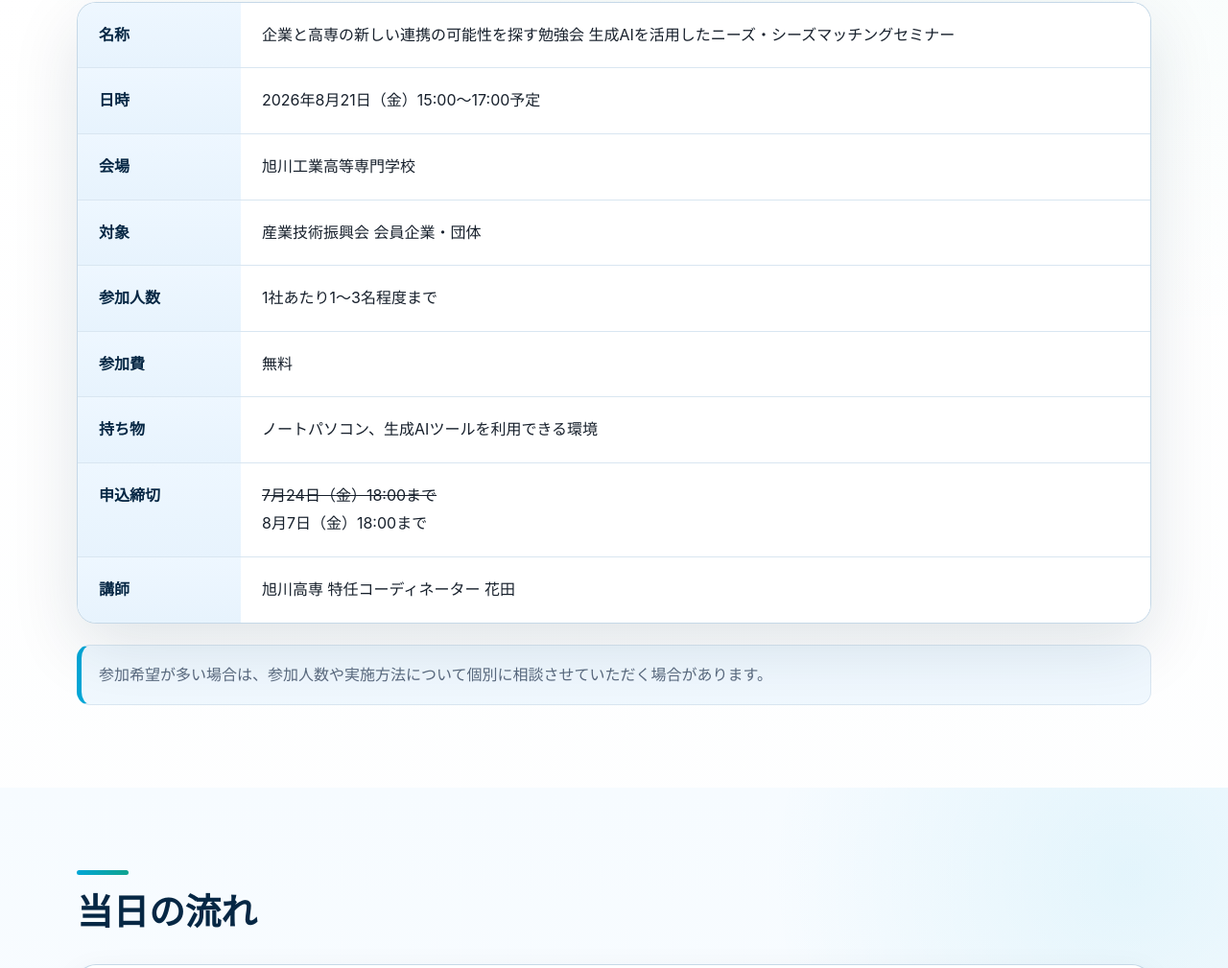
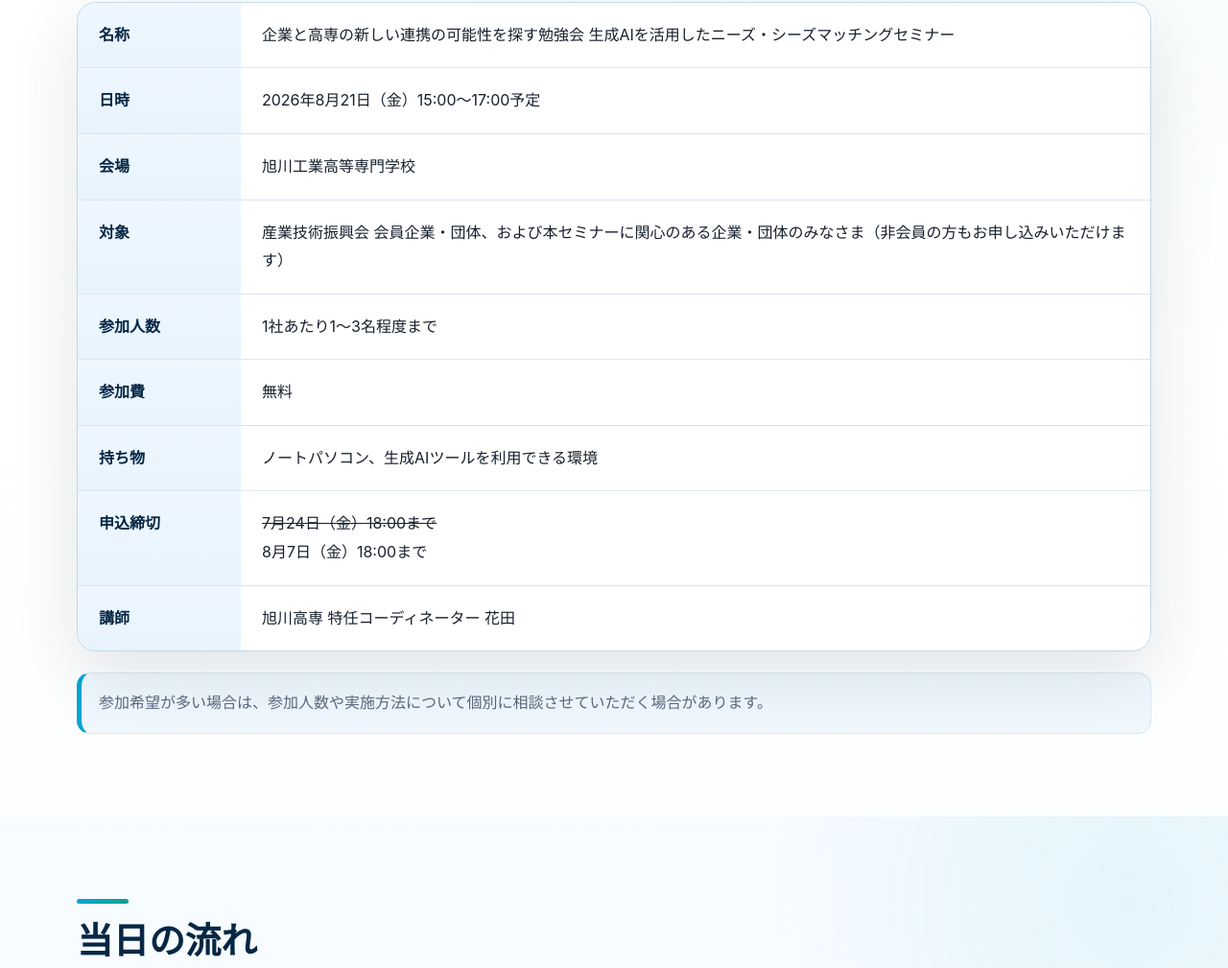
Before and after one commit to hntk123223/needsseeds, a plain HTML site: page index.html in a window 1280 px wide. Shown: the part 2537-3546 px from the top of the page at 96% size. Drawn offline with Linux system fonts and the light colour scheme.

Commit message:
Update index.html
対象を一般企業可に変更

```diff
--- a/index.html
+++ b/index.html
@@ -108,7 +108,7 @@
             </div>
             <div class="overview-list__important">
               <dt>対象</dt>
-              <dd>産業技術振興会 会員企業・団体</dd>
+              <dd>産業技術振興会 会員企業・団体、および本セミナーに関心のある企業・団体のみなさま（非会員の方もお申し込みいただけます）</dd>
             </div>
             <div>
               <dt>参加人数</dt>
```
